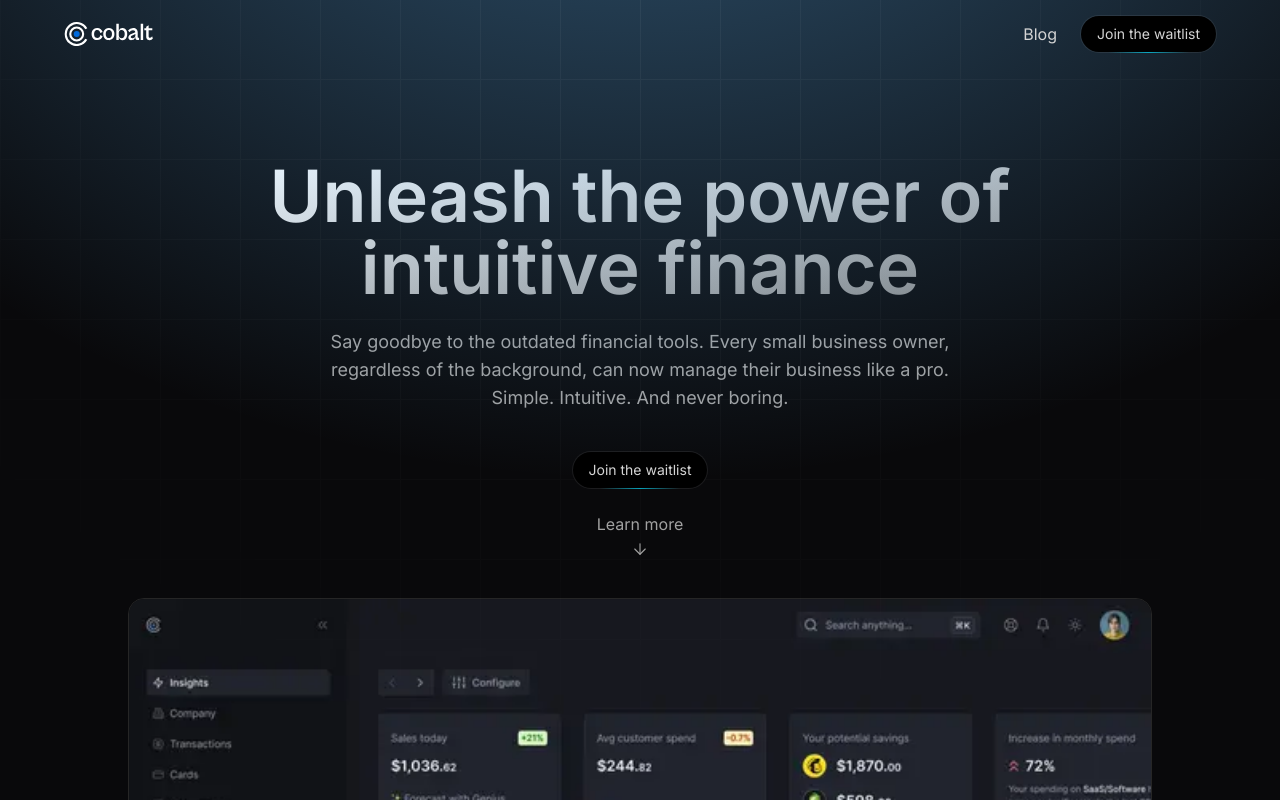
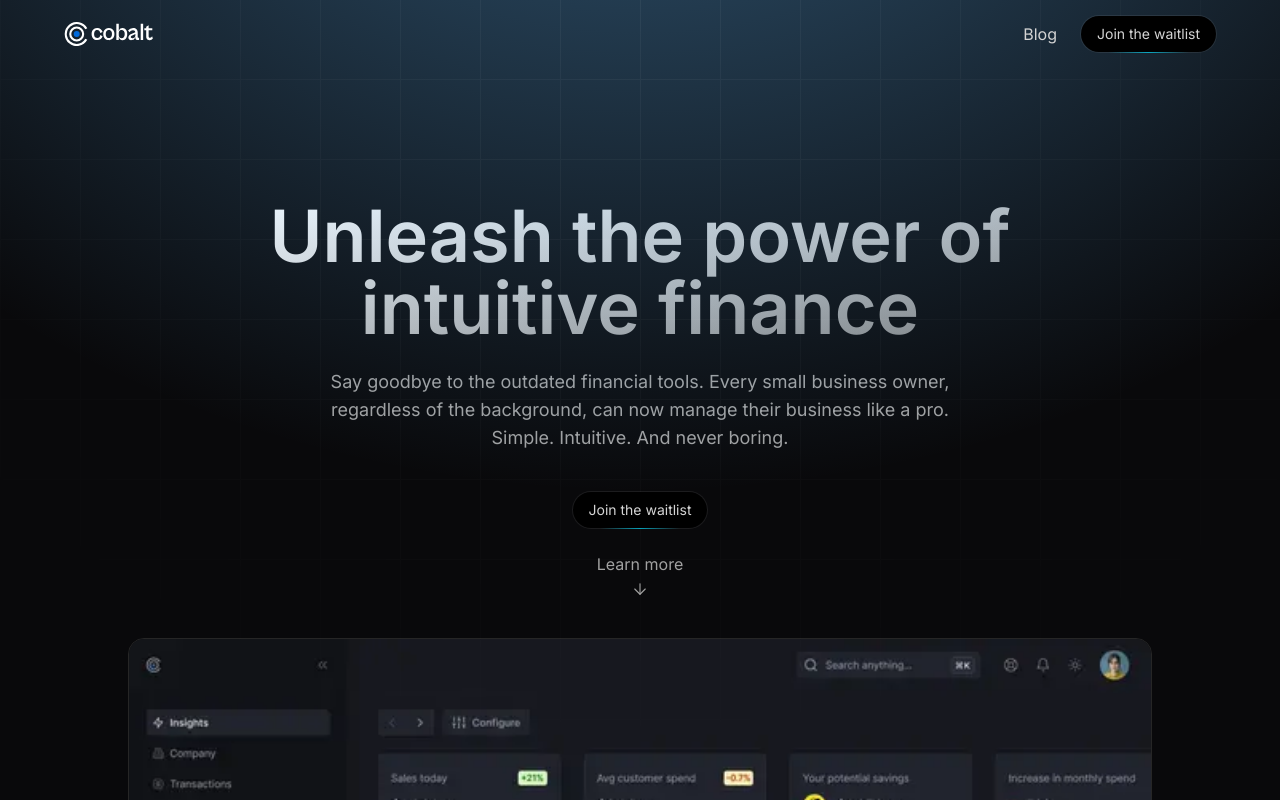
Before and after one commit to Yashx18/CobaltLP, a React (Vite) app: page / in a window 1280 px wide. Shown: the top 800 px of the page. Built offline with nearby package versions, Linux system fonts and the light colour scheme.

Commit message:
spacing update

```diff
--- a/src/sections/Hero.tsx
+++ b/src/sections/Hero.tsx
@@ -16,7 +16,7 @@
         </defs>
         <rect width="100%" height="100%" stroke-width="0" fill="url(#hero)"></rect>
       </svg>
-      <div className="mx-auto w-full max-w-5xl pt-40">
+      <div className="mx-auto w-full max-w-5xl pt-50">
         <div className="mx-auto my-0 flex h-full max-w-4xl flex-col items-center justify-center">
           <h1 className="max-w-3xl bg-[linear-gradient(to_bottom_right,white,grey)] bg-clip-text text-center text-4xl font-bold sm:text-6xl md:text-7xl sm:font-semibold text-transparent">
             Unleash the power of intuitive finance
```
